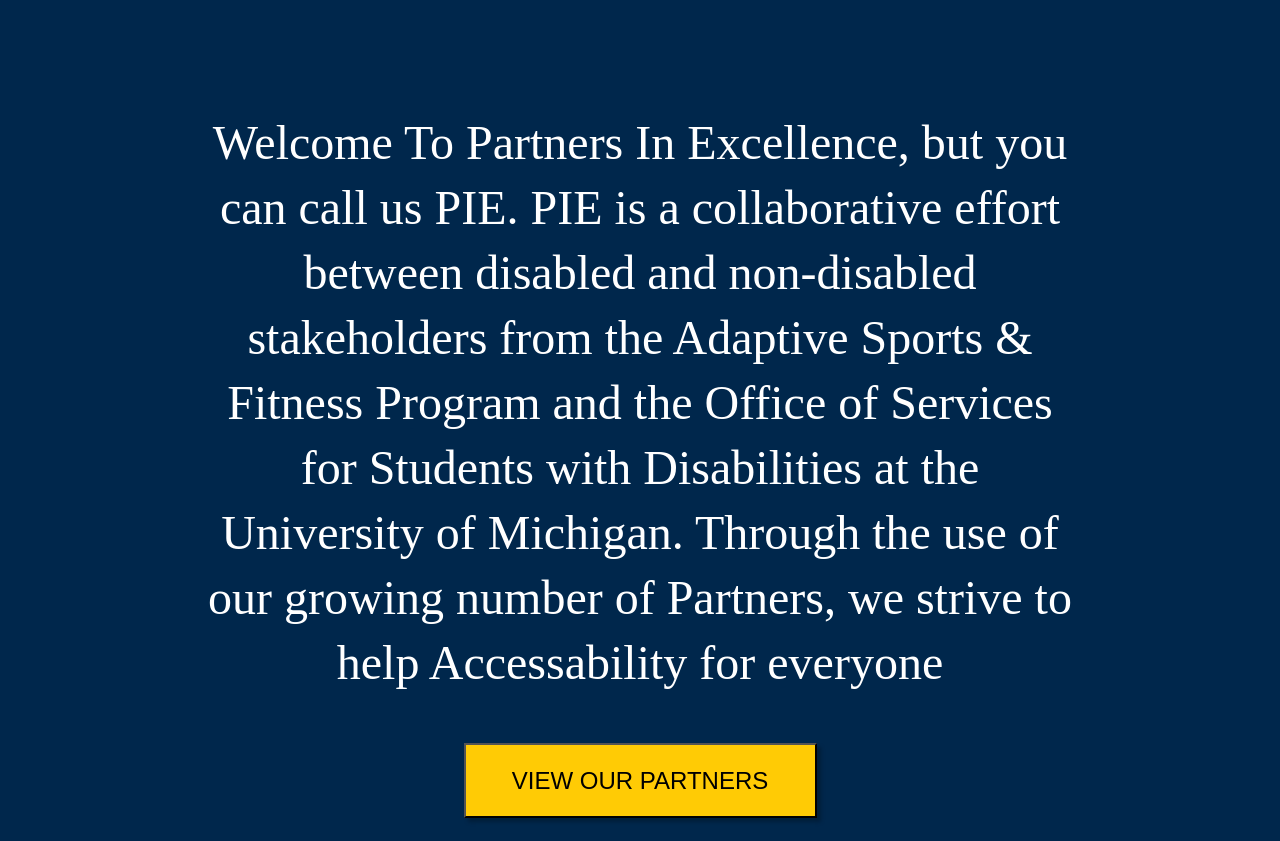
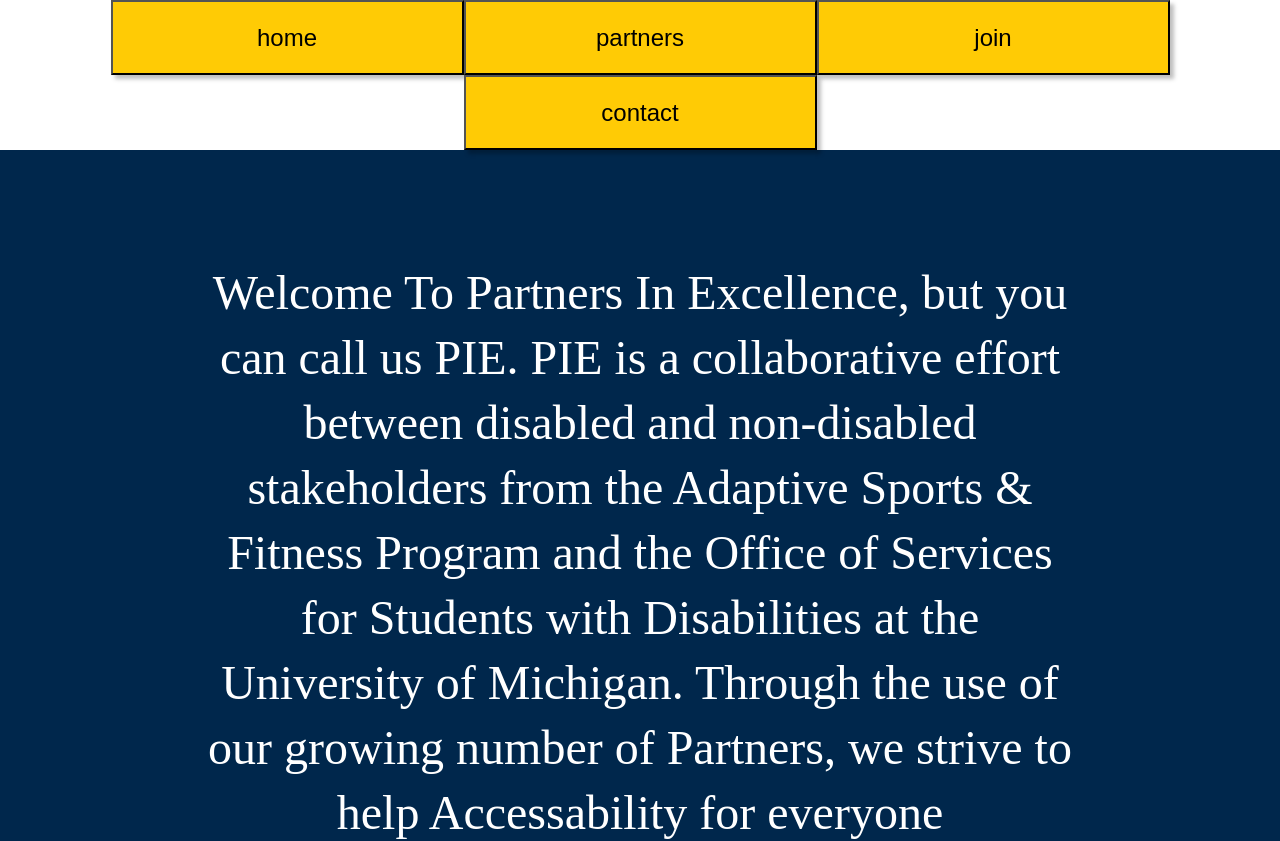
Before and after one commit to ConnorInglis18/pie-website, a React (Create React App) app: page / in a window 1280 px wide. Shown: the top 841 px of the page. Built offline with nearby package versions, Linux system fonts and the light colour scheme.

Commit message:
Create header, contact, and join page

```diff
--- a/src/App.jsx
+++ b/src/App.jsx
@@ -1,7 +1,10 @@
 import { Component } from 'react';
 import './App.css';
+import JoinPage from './JoinPage';
 import LandingPage from './LandingPage';
 import PartnersPage from './PartnersPage';
+import ContactPage from './ContactPage';
+import Header from './Header';
 
 class App extends Component {
   constructor(props) {
@@ -12,35 +15,30 @@
     }
   }
 
-  buttonClick = (e) => {
+  showPage = (e, pageType) => {
     e.preventDefault();
-    console.log(e.target.name);
+    console.log("switching to " + pageType);
     this.setState({
-      counter: this.state.counter + 1
-    })
-  }
-
-  showPartners = (e) => {
-    // e.preventDefault();
-    // console.log(e.target.name);
-    console.log("hey there");
-    this.setState({
-      curPage: "PartnersPage"
+      curPage: pageType
     })
   }
 
   render() {
     return (
       <div className="App">
-        {/* {this.state.curPage == "LandingPage" ? <LandingPage showPartnersFxn={this.showPartners}/> : <PartnersPage/>} */}
+        <Header showPageFxn={this.showPage}/>
         {(() => {
           switch (this.state.curPage) {
             case "LandingPage":
-              return <LandingPage showPartnersFxn={this.showPartners}/>;
+              return <LandingPage showPageFxn={this.showPage}/>;
             case "PartnersPage":
               return <PartnersPage/>;
+            case "JoinPage":
+              return <JoinPage/>;
+            case "ContactPage":
+              return <ContactPage/>;
             default:
-              return <LandingPage showPartnersFxn={this.showPartners}/>;
+              return <LandingPage showPageFxn={this.showPage}/>;
           }
         })()}
       </div>
--- /dev/null
+++ b/src/ContactPage.jsx
@@ -0,0 +1,18 @@
+import { Component } from 'react';
+import './ContactPage.css';
+
+class ContactPage extends Component {
+  constructor(props) {
+    super(props);
+  }
+
+  render() {
+    return (
+    <div className="ContactPage">
+        <p>Contact Us</p>
+    </div>
+    );
+  }
+}
+
+export default ContactPage;
--- /dev/null
+++ b/src/Header.jsx
@@ -0,0 +1,37 @@
+import { Component } from 'react';
+import './Header.css';
+
+class Header extends Component {
+  constructor(props) {
+    super(props);
+  }
+
+  render() {
+    return (
+    <div className="Header">
+        <button name="homePage" onClick={event => {
+            this.props.showPageFxn(event, "LandingPage");
+        }}>
+            home
+        </button>
+        <button name="partnersPage" onClick={event => {
+            this.props.showPageFxn(event, "PartnersPage");
+        }}>
+            partners
+        </button>
+        <button name="joinPage" onClick={event => {
+            this.props.showPageFxn(event, "JoinPage");
+        }}>
+            join
+        </button>
+        <button name="contactPage" onClick={event => {
+            this.props.showPageFxn(event, "ContactPage");
+        }}>
+            contact
+        </button>
+    </div>
+    );
+  }
+}
+
+export default Header;
--- /dev/null
+++ b/src/JoinPage.jsx
@@ -0,0 +1,18 @@
+import { Component } from 'react';
+import './JoinPage.css';
+
+class JoinPage extends Component {
+  constructor(props) {
+    super(props);
+  }
+
+  render() {
+    return (
+    <div className="JoinPage">
+        <p>Join Page</p>
+    </div>
+    );
+  }
+}
+
+export default JoinPage;
--- a/src/LandingPage.jsx
+++ b/src/LandingPage.jsx
@@ -10,7 +10,9 @@
     return (
     <div className="LandingPage">
         <p>Welcome To Partners In Excellence, but you can call us PIE. PIE is a collaborative effort between disabled and non-disabled stakeholders from the Adaptive Sports & Fitness Program and the Office of Services for Students with Disabilities at the University of Michigan. Through the use of our growing number of Partners, we strive to help Accessability for everyone</p>
-        <button name="viewPartners" onClick={this.props.showPartnersFxn}>
+        <button name="viewPartners" onClick={event => {
+          this.props.showPageFxn(event, "PartnersPage")
+        }}>
         VIEW OUR PARTNERS
         </button>
     </div>
--- a/src/PartnersPage.jsx
+++ b/src/PartnersPage.jsx
@@ -10,9 +10,6 @@
     return (
     <div className="PartnersPage">
         <p>Partners Page</p>
-        <button name="viewPartners">
-        VIEW OUR PARTNERS
-        </button>
     </div>
     );
   }
```
Also changed, not shown: src/ContactPage.css (added), src/Header.css (added), src/JoinPage.css (added), 2 other files (tests, documents, lock files or other folders).
